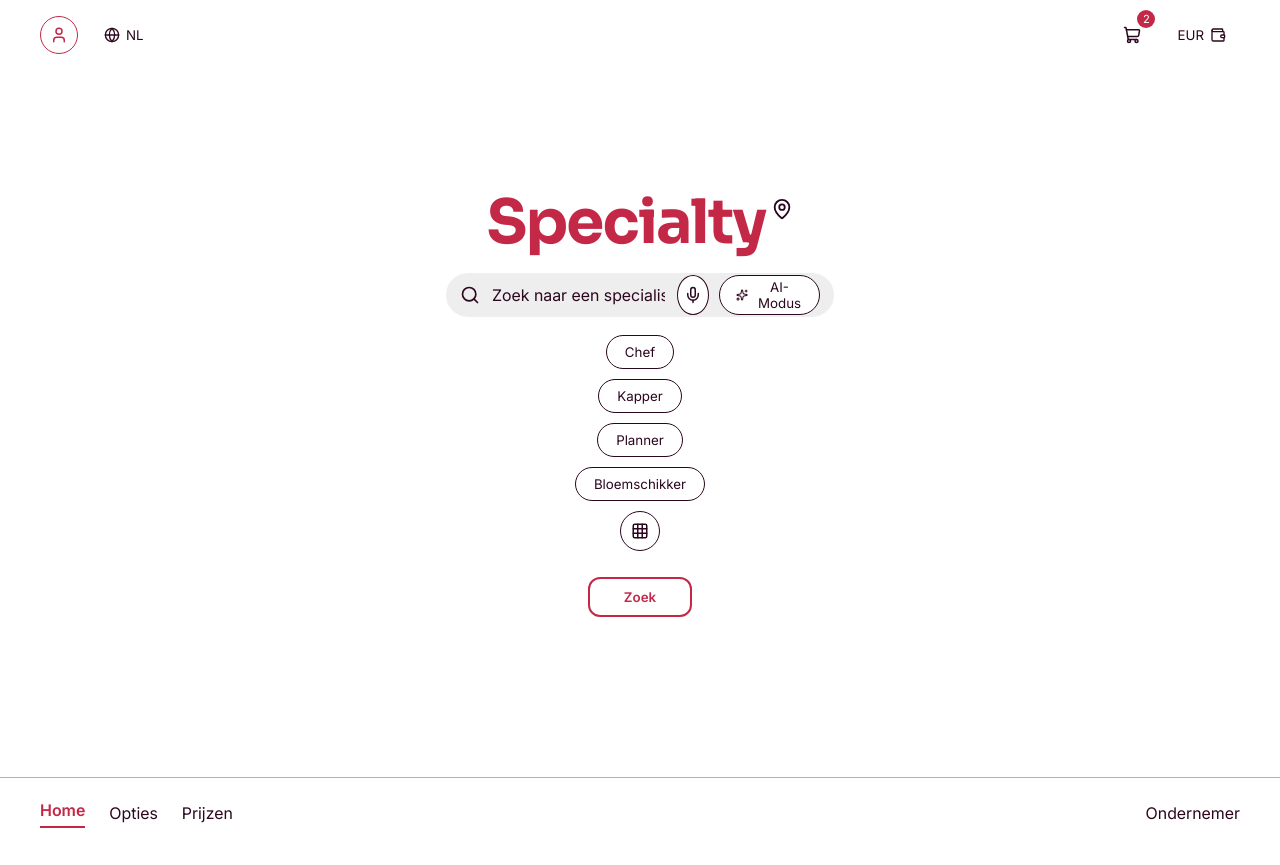
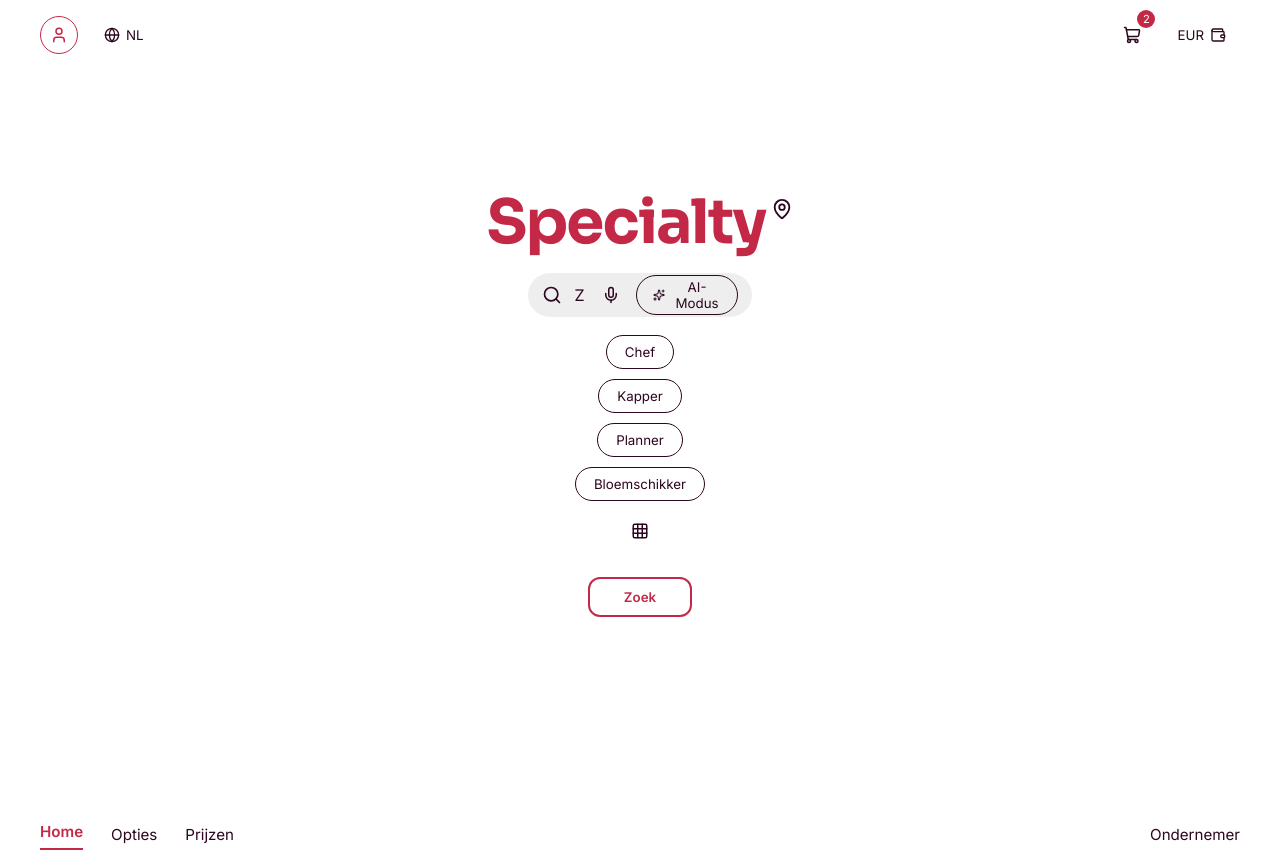
Before and after one commit to kdeborst/Specialty, a React (Vite) app: page / in a window 1280 px wide. Built offline with nearby package versions, Linux system fonts and the light colour scheme.

Commit message:
Continue finetuning component layouts

```diff
--- a/src/features/navigation/components/BottomNavigation/BottomNavigation.css
+++ b/src/features/navigation/components/BottomNavigation/BottomNavigation.css
@@ -1,15 +1,14 @@
 .bottom-navigation {
     width: 100%;
     background-color: white;
-    border-top: 1px solid var(--color-tangerine-dream);
-    margin-top: 40px;
+    margin-top: 70px;
 }
 
 .bottom-navigation-container {
-    min-height: 70px;
+    min-height: 58px;
     display: flex;
     align-items: center;
-    gap: 24px;
+    gap: 28px;
     flex-wrap: wrap;
 }
 
@@ -17,6 +16,7 @@
     color: var(--color-midnight-violet);
     text-decoration: none;
     font-family: var(--font-body);
+    font-size: 0.95rem
 }
 
 .bottom-navigation-link:hover {
--- a/src/features/search/components/HeroSearch/HeroSearch.css
+++ b/src/features/search/components/HeroSearch/HeroSearch.css
@@ -29,6 +29,17 @@
     color: var(--color-midnight-violet);
 }
 
+.hero-search-input-wrapper {
+    width: 100%;
+    height: 44px;
+    padding: 0 14px;
+    border-radius: 24px;
+    background-color: #eeeeee;
+    display: flex;
+    align-items: center;
+    gap: 10px;
+}
+
 .hero-search-input-row {
     margin-bottom: 18px;
     display: flex;
@@ -36,17 +47,6 @@
     justify-content: center;
     gap: 12px;
     flex-wrap: wrap;
-}
-
-.hero-search-input-wrapper {
-    width: 360px;
-    height: 44px;
-    padding: 0 14px;
-    border-radius: 24px;
-    background-color: #eeeeee;
-    display: flex;
-    align-items: center;
-    gap: 10px;
 }
 
 .hero-search-input-icon {
@@ -71,9 +71,9 @@
 .hero-search-grid-button {
     width: 40px;
     height: 40px;
-    border: 1px solid var(--color-midnight-violet);
+    border: none;
     border-radius: 50%;
-    background-color: white;
+    background-color: transparent;
     color: var(--color-midnight-violet);
     display: flex;
     justify-content: center;
@@ -85,7 +85,7 @@
     padding: 0 16px;
     border: 1px solid var(--color-midnight-violet);
     border-radius: 22px;
-    background-color: white;
+    background-color: transparent;
     color: var(--color-midnight-violet);
     display: flex;
     align-items: center;
@@ -118,11 +118,11 @@
     font-weight: 600;
 }
 
+.hero-search-grid-button:hover,
 .hero-search-ai-button:hover,
 .hero-search-category-button:hover {
     background-color: var(--color-midnight-violet);
     color: white;
-    border: none;
 }
 
 .hero-search-find-button:hover {
--- a/src/layouts/AppLayout/AppLayout.css
+++ b/src/layouts/AppLayout/AppLayout.css
@@ -1,7 +1,10 @@
 .app-layout {
     min-height: 100vh;
+    display: flex;
+    flex-direction: column;
 }
 
 .app-layout-main {
-    width: 100%
+    width: 100%;
+    flex: 1;
 }
```
